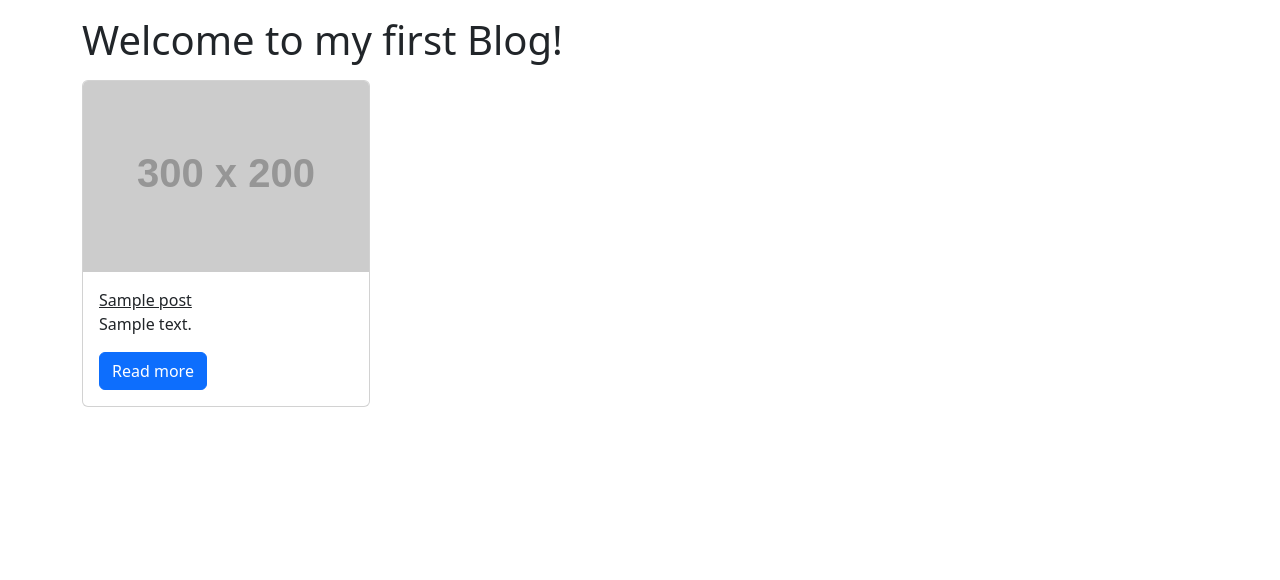
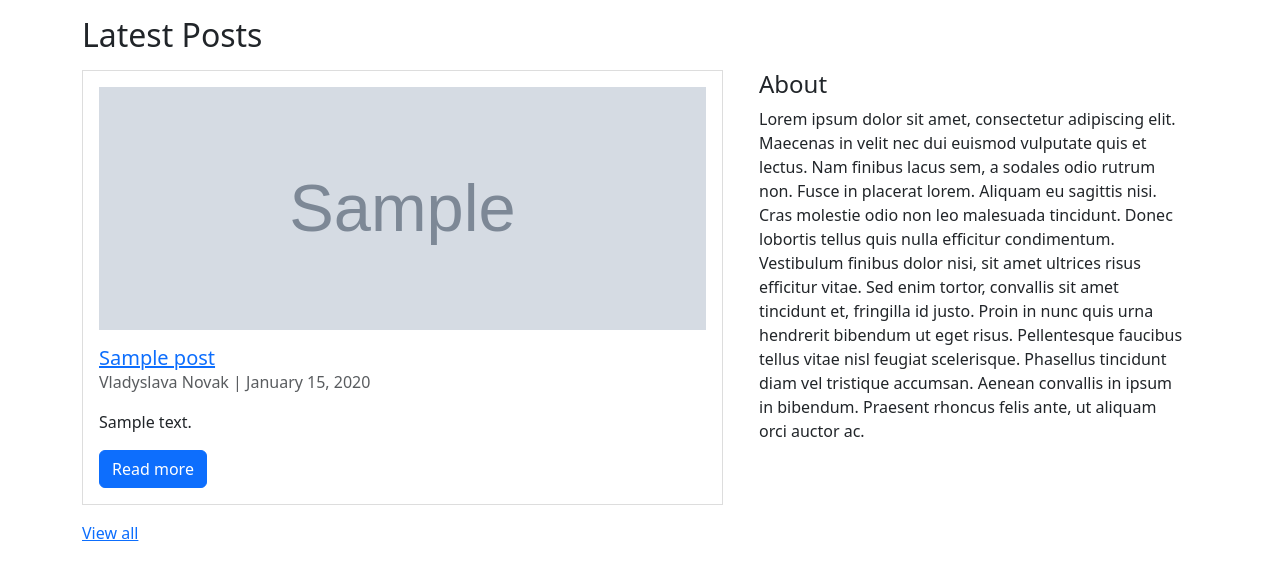
Before and after one commit to 3p-vln/my-first-php-blog, a PHP site: template templates/index.twig in a window 1280 px wide. Shown: the part 56-636 px from the top of the page. Run offline with PHP 8.4, Linux system fonts and the light colour scheme; the template is opened without the code that fills it: most values are stand-ins (such as "Sample title", 1, 10 or a date in 2020); grey boxes marked "Sample" are stand-in pictures; grey boxes labelled with a size stand in for pictures from a placeholder-image service; some libraries are stand-ins or nearby versions.

Commit message:
change main page (load last 2 posts), add images to bd

```diff
--- a/templates/index.twig
+++ b/templates/index.twig
@@ -3,36 +3,40 @@
 {% block body %}
 
     <div class="container">
-        <h1 class="mb-3 mt-3">Welcome to my first Blog!</h1>
+        <h2 class="mb-3 mt-3">Latest Posts</h2>
 
-        {% set rowCount = 1 %}
-        {% for post in posts %}
-            {# 1. Открываем обертку для каждых 3-х карточек #}
-            {% if rowCount == 1 %}
-                <div class="d-flex flex-wrap gap-3 mb-3">
-            {% endif %}
+        <div class="row">
+            <div class="col-md-7">
+                {% for post in posts %}
+                    <div class="mb-3" style="border: 1px solid #ddd;">
+                        <div class="p-3">
+                            {% if post.image_path is not null %}
+                                <div style="aspect-ratio: 5 / 2;">
+                                    <img src="{{ post.image_path }}" class="img-fluid" alt="{{ post.title|escape }}" style="width: 100%; height: 100%; object-fit: cover">
+                                </div>
+                            {% endif %}
 
-            <div class="card" style="width: 18rem;">
-                <img src="https://dummyimage.com/300x200/8a4cb0/ffffff" class="card-img-top" alt="{{ post.title|escape }}">
+                            <div class="mt-3">
+                                <a href="{{ post.url_key }}"><h5 class="card-title">{{ post.title|escape }}</h5></a>
+                                <p class="text-muted">Vladyslava Novak | {{ post.published_date|date("F d, Y") }}</p>
+                                <p class="mt-2">{{ post.description|escape }}</p>
+                                <a href="{{ post.url_key }}" class="btn btn-primary">Read more</a>
+                            </div>
+                        </div>
+                    </div>
+                {% endfor %}
 
-                <div class="card-body">
-                    <a href="{{ post.url_key }}" class="card-title">{{ post.title|escape }}</a>
-                    <p class="card-text">{{ post.description|escape }}</p>
-                    <a href="{{ post.url_key }}" class="btn btn-primary">Read more</a>
+                <div class="row">
+                    <a href="blog">View all</a>
                 </div>
             </div>
-
-            {# 2. Закрываем обертку на 3-й карточке ИЛИ на последнем элементе списка #}
-            {% if rowCount == 3 or loop.last %}
+            <div class="col-md-5">
+                <div class="container">
+                    <h4>About</h4>
+                    <p>Lorem ipsum dolor sit amet, consectetur adipiscing elit. Maecenas in velit nec dui euismod vulputate quis et lectus. Nam finibus lacus sem, a sodales odio rutrum non. Fusce in placerat lorem. Aliquam eu sagittis nisi. Cras molestie odio non leo malesuada tincidunt. Donec lobortis tellus quis nulla efficitur condimentum. Vestibulum finibus dolor nisi, sit amet ultrices risus efficitur vitae. Sed enim tortor, convallis sit amet tincidunt et, fringilla id justo. Proin in nunc quis urna hendrerit bibendum ut eget risus. Pellentesque faucibus tellus vitae nisl feugiat scelerisque. Phasellus tincidunt diam vel tristique accumsan. Aenean convallis in ipsum in bibendum. Praesent rhoncus felis ante, ut aliquam orci auctor ac.</p>
                 </div>
-            {% endif %}
-
-            {# 3. Увеличиваем счетчик #}
-            {% set rowCount = rowCount + 1 %}
-            {% if rowCount > 3 %}
-                {% set rowCount = 1 %}
-            {% endif %}
-        {% endfor %}
+            </div>
+        </div>
     </div>
 
 {% endblock %}
--- a/templates/post.twig
+++ b/templates/post.twig
@@ -2,7 +2,11 @@
 
 {% block body %}
     <div class="container">
-        <img src="https://dummyimage.com/1200x400/8a4cb0/ffffff" class="img-fluid" alt="...">
+        {% if post.image_path is not null %}
+            <img src="{{ post.image_path }}" class="img-fluid" alt="{{ post.title|escape }}" style="width: 100%;">
+        {% endif %}
+
+{#        <img src="https://dummyimage.com/1200x400/8a4cb0/ffffff" class="img-fluid" alt="...">#}
 
         <h1 class="mt-3 mb-3">{{ post.title|escape }}</h1>
 
```
Also changed, not shown: index.php (+8 -7 lines), sql/qureies.sql (+50 -3 lines), src/LatestPosts.php (added, +23 -0 lines), public/images/coffee.jpg (added), public/images/journey.jpg (added), public/images/library.jpg (added), public/images/morning.jpg (added), public/images/rain.jpg (added), public/images/sunset.jpg (added).
